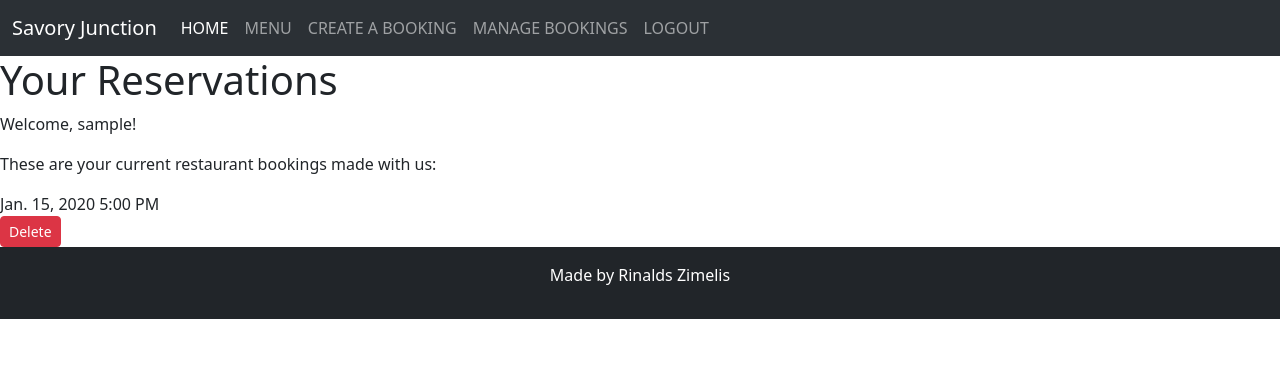
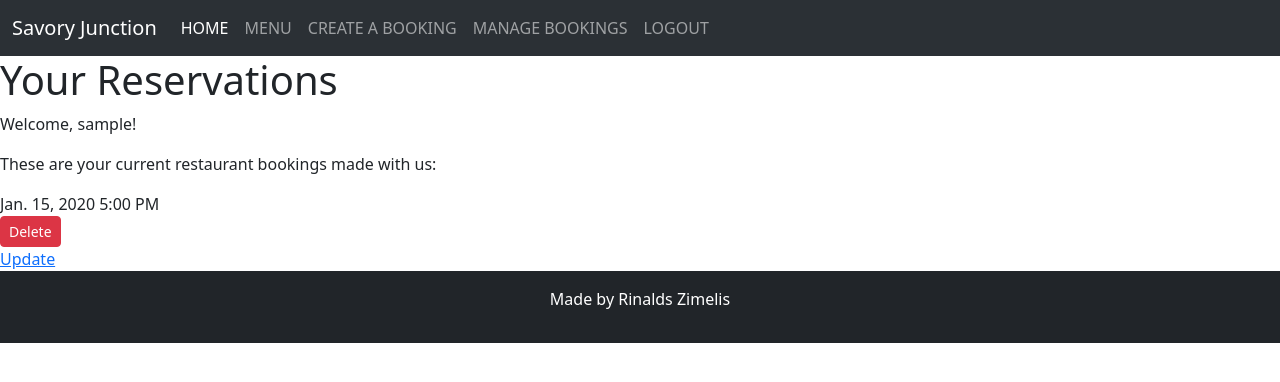
Before and after one commit to rinalds98/Savory-Junction, a Django app: page /mybookings.html in a window 1280 px wide. Shown: the top 382 px of the page. Run offline with Django 3.2, Linux system fonts and the light colour scheme; a user stored in the database is signed in; tables that the repository leaves empty hold one stand-in row (values such as "Sample post").

Commit message:
Add url pattern and update link in mybookings.html

```diff
--- a/booking/urls.py
+++ b/booking/urls.py
@@ -7,4 +7,5 @@ urlpatterns = [
     path('menu.html', views.MenuView.as_view(), name='menu'),
     path('mybookings.html', views.Reservations.as_view(), name='bookings'),
     path('delete/<int:pk>/', views.BookingDelete.as_view(), name='delete_booking'),
+    path('bookings/<int:pk>/update/', views.BookingUpdate.as_view(), name='update_booking'),
 ]
--- a/templates/mybookings.html
+++ b/templates/mybookings.html
@@ -19,6 +19,7 @@
                         <button type="submit" class="btn btn-danger btn-sm">Delete</button>
                     </form>
                 </td>
+                <td><a href="{% url 'update_booking' booking.pk%}">Update</a></td>
             </tr>
         {% endfor %}
     {% else %}
```
